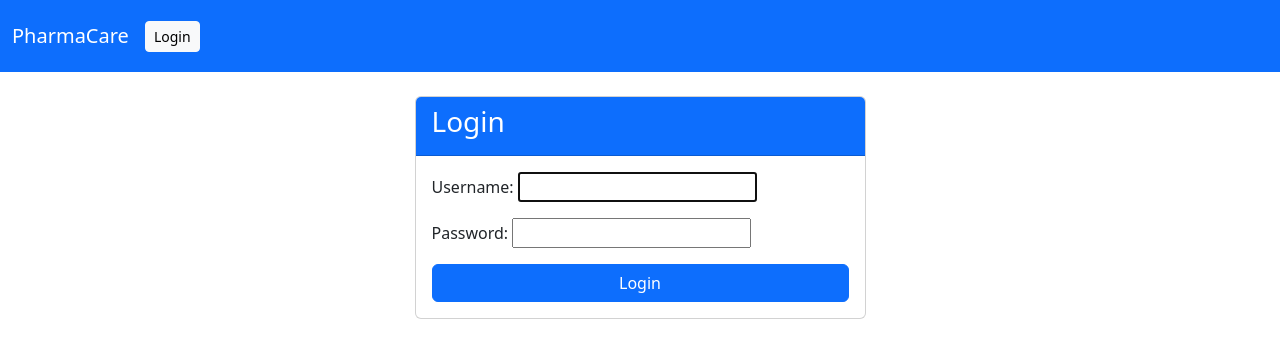
After one commit to aavhaa1/Pharma, a Django app: page /accounts/login/ in a window 1280 px wide. The commit adds this page. Shown: the top 358 px of the page. Run offline with Django 5.2, Linux system fonts and the light colour scheme.

Commit message:
login added

```diff
--- /dev/null
+++ b/accounts/urls.py
@@ -0,0 +1,32 @@
+from django.urls import path
+from django.contrib.auth import views as auth_views
+
+urlpatterns = [
+    path(
+        "login/",
+        auth_views.LoginView.as_view(template_name="accounts/login.html"),
+        name="login",
+    ),
+
+    path(
+        "logout/",
+        auth_views.LogoutView.as_view(),
+        name="logout",
+    ),
+
+    path(
+        "change-password/",
+        auth_views.PasswordChangeView.as_view(
+            template_name="accounts/change_password.html"
+        ),
+        name="change_password",
+    ),
+
+    path(
+        "change-password/done/",
+        auth_views.PasswordChangeDoneView.as_view(
+            template_name="accounts/change_password_done.html"
+        ),
+        name="password_change_done",
+    ),
+]
--- a/pharmacare/settings.py
+++ b/pharmacare/settings.py
@@ -133,3 +133,8 @@ STATICFILES_DIRS = [
 
 MEDIA_URL = "/media/"
 MEDIA_ROOT = BASE_DIR / "media"
+
+
+LOGIN_URL = "login"
+LOGIN_REDIRECT_URL = "home"
+LOGOUT_REDIRECT_URL = "login"
--- a/pharmacare/urls.py
+++ b/pharmacare/urls.py
@@ -21,4 +21,6 @@ urlpatterns = [
     path("admin/", admin.site.urls),
 
     path("", include("dashboard.urls")),
+
+    path("accounts/", include("accounts.urls")),
 ]
--- /dev/null
+++ b/templates/accounts/login.html
@@ -0,0 +1,39 @@
+{% extends 'base.html' %}
+
+{% block title %}Login{% endblock %}
+
+{% block content %}
+
+<div class="row justify-content-center">
+
+<div class="col-md-5">
+
+<div class="card">
+
+<div class="card-header bg-primary text-white">
+<h3>Login</h3>
+</div>
+
+<div class="card-body">
+
+<form method="post">
+
+{% csrf_token %}
+
+{{ form.as_p }}
+
+<button class="btn btn-primary w-100">
+Login
+</button>
+
+</form>
+
+</div>
+
+</div>
+
+</div>
+
+</div>
+
+{% endblock %}
--- a/templates/base.html
+++ b/templates/base.html
@@ -12,9 +12,39 @@
 <body>
 
 <nav class="navbar navbar-expand-lg navbar-dark bg-primary">
+    <nav class="navbar navbar-expand-lg navbar-dark bg-primary">
     <div class="container">
+
         <a class="navbar-brand" href="/">PharmaCare</a>
+
+        <div class="ms-auto">
+
+            {% if user.is_authenticated %}
+
+                <span class="text-white me-3">
+                    Welcome, {{ user.username }}
+                </span>
+
+                <a href="{% url 'change_password' %}" class="btn btn-warning btn-sm">
+                    Change Password
+                </a>
+
+                <a href="{% url 'logout' %}" class="btn btn-danger btn-sm">
+                    Logout
+                </a>
+
+            {% else %}
+
+                <a href="{% url 'login' %}" class="btn btn-light btn-sm">
+                    Login
+                </a>
+
+            {% endif %}
+
+        </div>
+
     </div>
+</nav>
 </nav>
 
 <div class="container mt-4">
```
Also changed, not shown: templates/accounts/change_password.html (added, +21 -0 lines), templates/accounts/change_password_done.html (added, +11 -0 lines).
